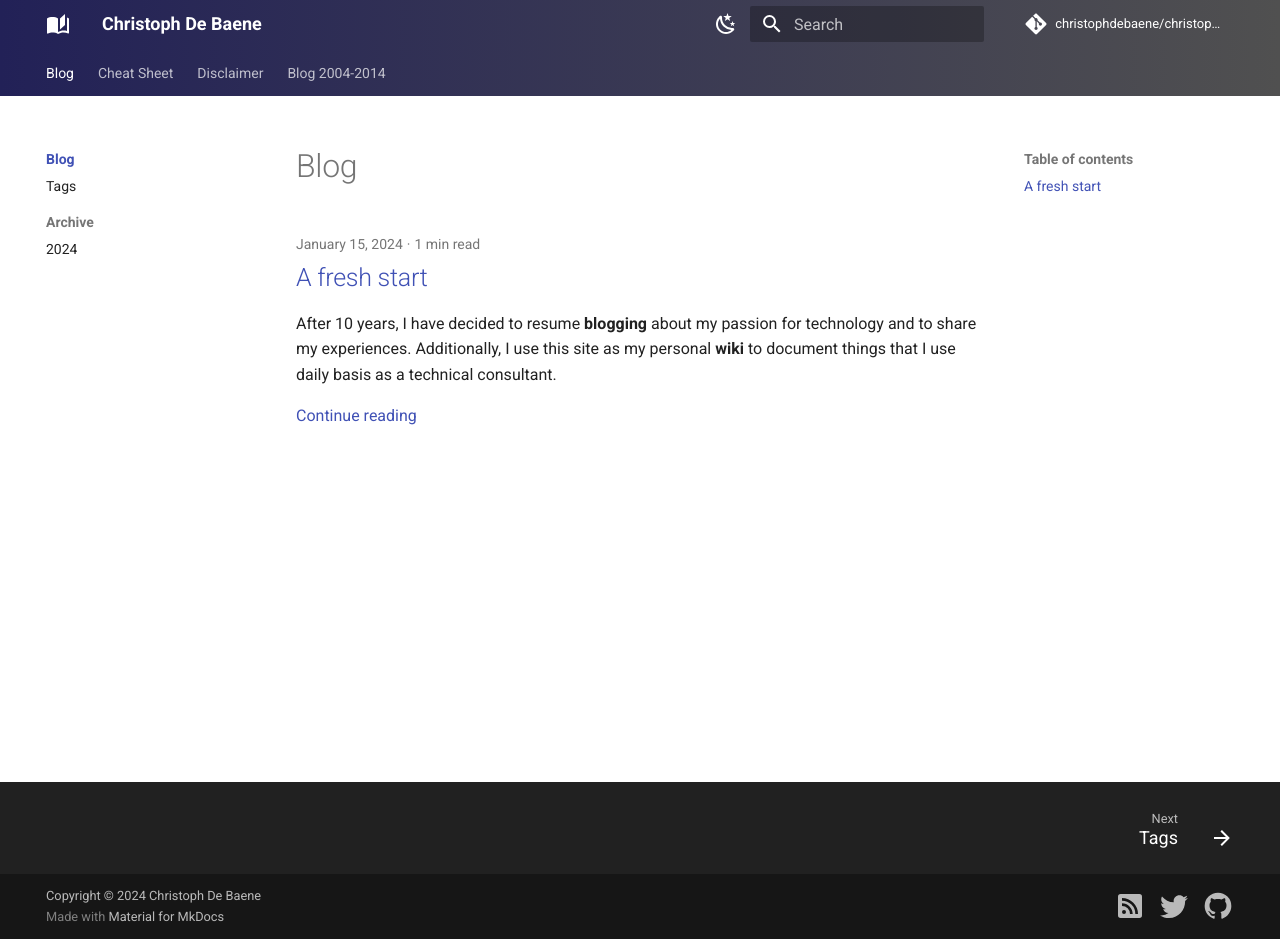
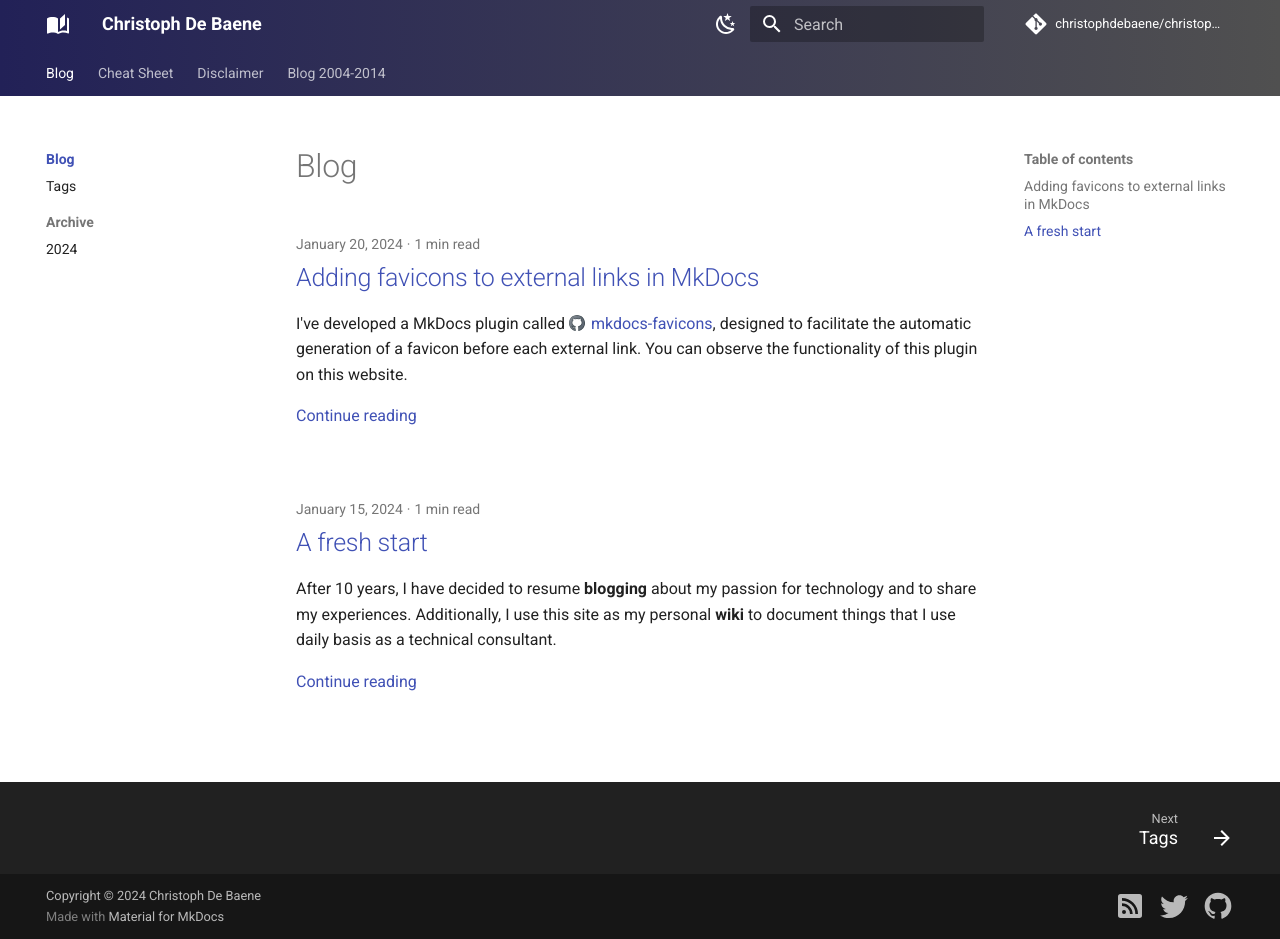
Before and after one commit to christophdebaene/christophdebaene.github.io, an MkDocs documentation site: the page built from docs/blog/index.md, in a window 1280 px wide and 939 px high. Built offline with MkDocs 1.6.1 and Material for MkDocs 9.7.7, drawn with Linux system fonts in a browser that asks for light colours; comment, search, counter and statistics services are not loaded.

Commit message:
Blog post about mkdocs-favicons

```diff
--- /dev/null
+++ b/docs/blog/posts/2024/adding-favicons-to-external-links-in-mkdocs.md
@@ -0,0 +1,11 @@
+---
+title: Adding favicons to external links in MkDocs
+date: 2024-01-20
+comments: true
+---
+
+I've developed a MkDocs plugin called [mkdocs-favicons](https://www.github.com/christophdebaene/mkdocs-favicons), designed to facilitate the automatic generation of a favicon before each external link. You can observe the functionality of this plugin on this website.
+
+<!-- more -->
+
+This plugin is highly customizable, allowing users to use their own icons, exclude specific sites, and even choose to open external links in a new tab. For detailed information and installation instructions, please visit the [GitHub repository](https://www.github.com/christophdebaene/mkdocs-favicons).
--- a/mkdocs.yml
+++ b/mkdocs.yml
@@ -75,7 +75,10 @@ markdown_extensions:
   - pymdownx.snippets
   - pymdownx.keys
   - pymdownx.tasklist
+  - pymdownx.superfences
   - pymdownx.inlinehilite
+  - pymdownx.tabbed:
+      alternate_style: true
   - pymdownx.snippets
   - pymdownx.highlight:
       guess_lang: true
```
Also changed, not shown: docs/blog/posts/2024/a-fresh-start.md (+1 -0 lines).
